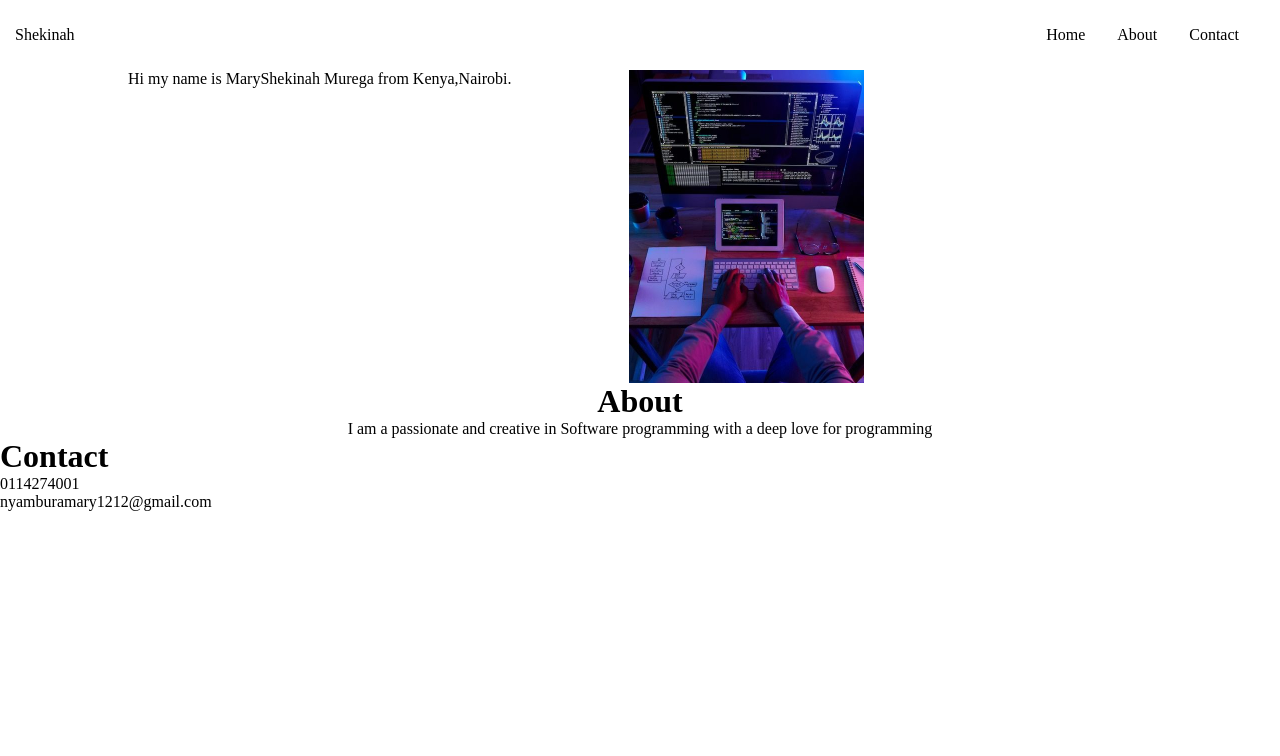
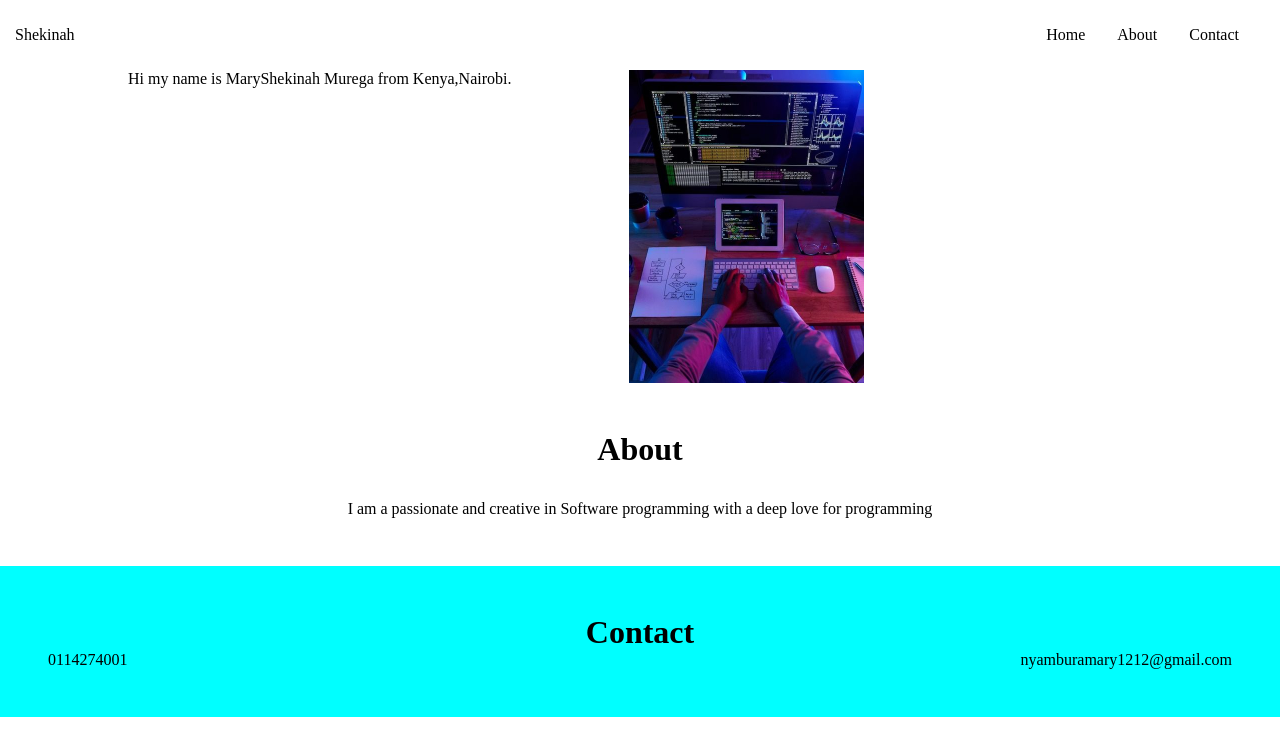
Before and after one commit to maryshekinah/portfolio, a plain HTML site: page index.html in a window 1280 px wide. Drawn offline with Linux system fonts and the light colour scheme.

Commit message:
styled footer

```diff
--- a/style.css
+++ b/style.css
@@ -38,4 +38,17 @@ width: 50%;
   width: 70%;
   margin: auto;
   text-align: center;
+  padding: 3em;
 }
+#about h1{
+  margin-bottom: 1em;
+  }
+footer .contact{
+  display: flex;
+  justify-content: space-between;
+}
+footer{
+  padding: 3em;
+  background-color: aqua;
+  text-align: center;
+}
```
